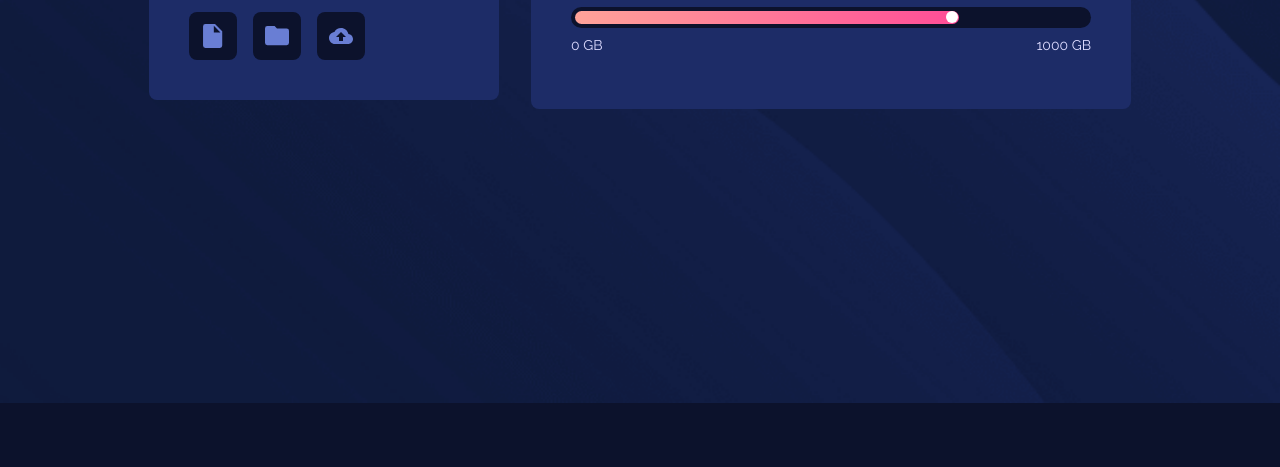
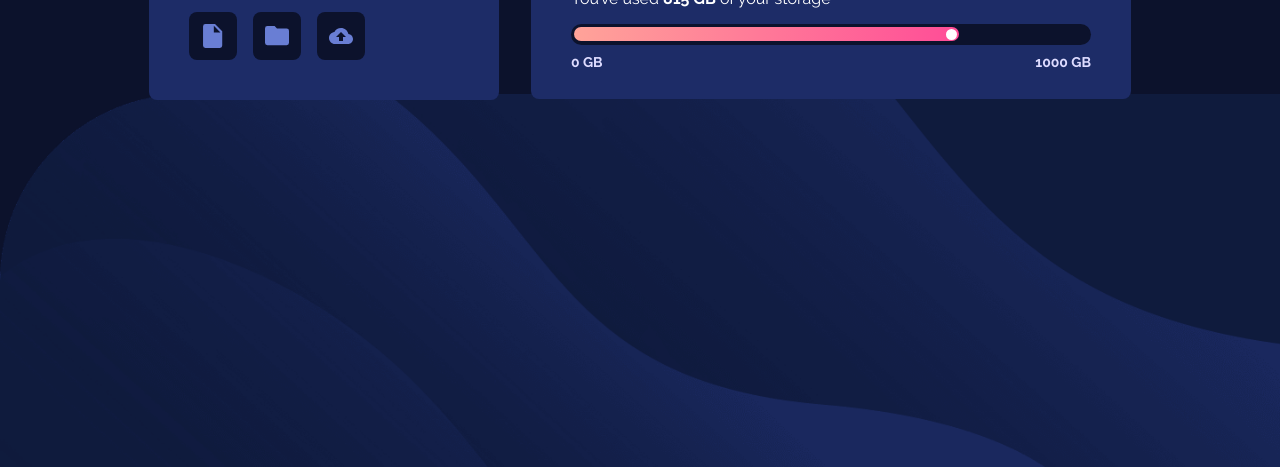
Before and after one commit to DanielOmehe/fylo-data-storage-component, a plain HTML site: page index.html in a window 1280 px wide. Shown: the part 397-864 px from the top of the page. Before the commit the page ends 800 px from the top, so only its background shows below. Drawn offline with Linux system fonts and the light colour scheme.

Commit message:
Made some changes to fir the best performance

```diff
--- a/index.css
+++ b/index.css
@@ -22,8 +22,8 @@ body{
     background-color: var(--color-very-dark-blue);
     background-image: url("images/bg-desktop.png");
     background-repeat: no-repeat;
-    background-size: cover;
-    background-position-y: -85%;
+    background-size: contain;
+    background-position-y: 100%;
 }
 
 .fylo-data-storage-component{
@@ -33,6 +33,7 @@ body{
     align-items: center;
     justify-content: center;
     gap: 2rem;
+    margin-bottom: 4rem;
 }
 
 .fylo-data-storage{
@@ -69,11 +70,12 @@ body{
 
 .fylo-data-storage-progress{
     width: 600px;
+    height: 150px;
     padding: 2.5rem;
     border-radius: .5rem;
     background-color: var(--color-dark-blue);
     color: #fff;
-    margin-top: 2.2rem;
+    margin-top: 2.6rem;
     position: relative;
 }
 
@@ -130,7 +132,7 @@ body{
     height: 1.3rem;
     background-color: var(--color-very-dark-blue);
     border-radius: 50px;
-    padding: .23rem;
+    padding: .2rem;
 }
 
 .fylo-storage-progress{
@@ -143,13 +145,13 @@ body{
 
 .fylo-storage-progress::before{
     content: "";
-    width: 12px;
-    height: 12px;
+    width: 11px;
+    height: 11px;
     position: absolute;
     background-color: #fff;
     border-radius: 50%;
-    right: .1rem;
-    top: .05rem;
+    right: .13rem;
+    top: .1rem;
 }
 
 .fylo-storage-range{
@@ -162,6 +164,7 @@ body{
 .fylo-storage-range p{
     font-size: var(--font-size);
     color: var(--color-pale-blue);
+    font-weight: 700;
 }
 
 @media (max-width: 400px){
@@ -212,5 +215,6 @@ body{
 
     .fylo-storage-range p{
         font-size: .8rem;
+        font-weight: 600;
     }
 }
```
